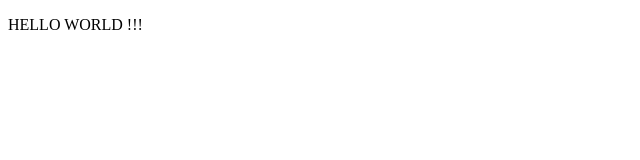
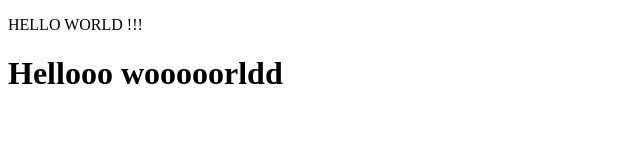
Before and after one commit to Viktor-Shenshin/NEW, a plain HTML site: page index.html in a window 1280 px wide. Shown: the whole page, without its empty margins (0-640 px from the left). Drawn offline with Linux system fonts and the light colour scheme.

Commit message:
index.html mod

```diff
--- a/index.html
+++ b/index.html
@@ -7,6 +7,7 @@
 </head>
 <body>
     <p>HELLO WORLD !!!</p>
+    <h1>Hellooo wooooorldd</h1>
 
     <script src="js/script.js"></script>
 
```
